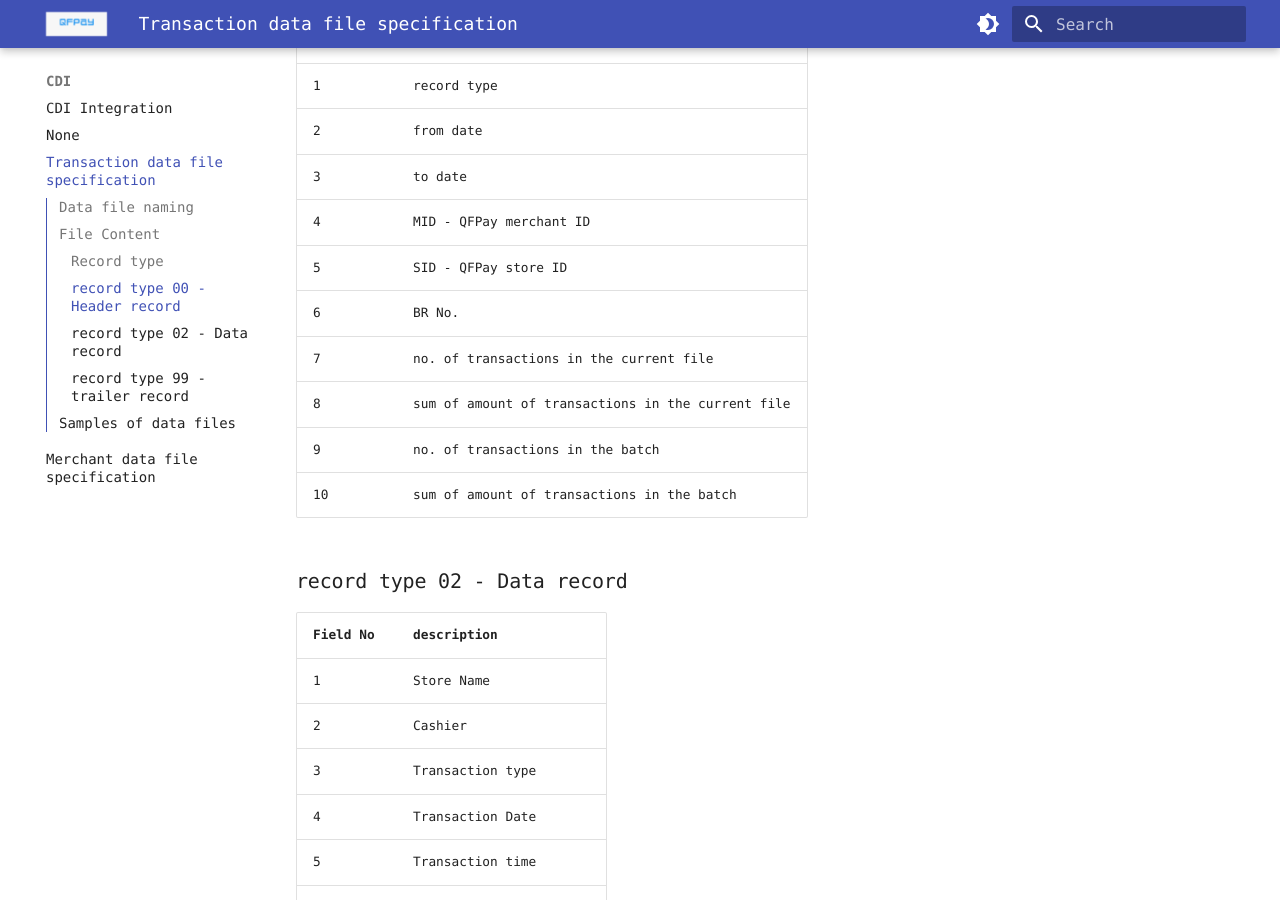
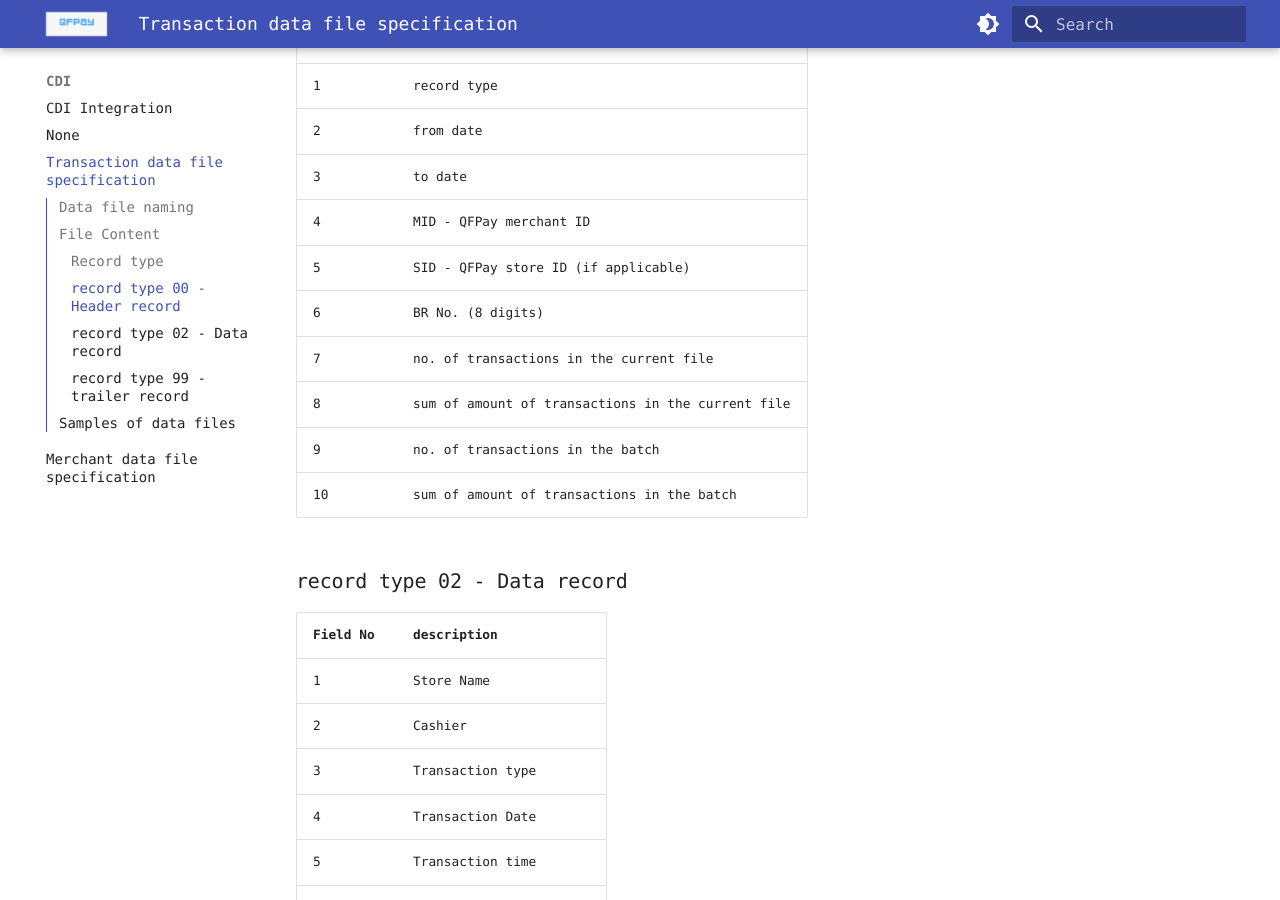
Before and after one commit to yxiaao/docs, an MkDocs documentation site: the page built from docs/cdi/transaction data file specification.md, in a window 1280 px wide and 900 px high, scrolled down 1005 px. Built offline with MkDocs 1.6.1 and Material for MkDocs 9.7.7, drawn with Linux system fonts in a browser that asks for light colours; some web fonts are replaced; comment, search, counter and statistics services are not loaded.

Commit message:
cdi data file

```diff
--- a/docs/cdi/transaction data file specification.md
+++ b/docs/cdi/transaction data file specification.md
@@ -32,8 +32,8 @@ TXN-V02-{MID}-{from:YYYYMMDD}-{to:YYYMMDD}-{generation_timestamp}[-{split_index}
 | 2        | from date                                           |
 | 3        | to date                                             |
 | 4        | MID - QFPay merchant ID                             |
-| 5        | SID - QFPay store ID                                |
-| 6        | BR No.                                              |
+| 5        | SID - QFPay store ID (if applicable)                               |
+| 6        | BR No. (8 digits)                                             |
 | 7        | no. of transactions in the current file             |
 | 8        | sum of amount of transactions in the current file   |
 | 9        | no. of transactions in the batch                    |
```
Also changed, not shown: docs/cdi/merchant data file specification.md (+1 -1 lines).
